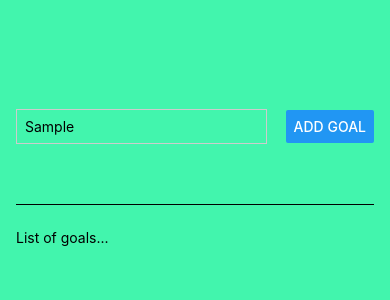
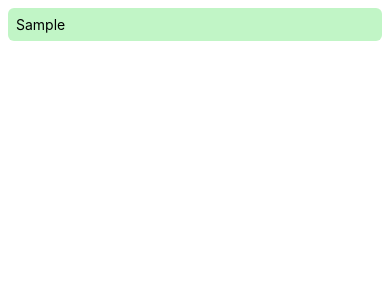
Before and after one commit to VS45/RNCourse, a React Native app: screen / in a window 390 px wide. Both pictures are taken after typing "Sample" into the empty fields and a click on the button "ADD GOAL". Shown: the top 300 px of the page. Built offline with nearby package versions, Linux system fonts and the light colour scheme.

Commit message:
Working on Modal

```diff
--- a/App.js
+++ b/App.js
@@ -1,14 +1,43 @@
-import { StyleSheet, Text, View, Button, TextInput } from "react-native";
+import { useState } from "react";
+import { StyleSheet, View, FlatList } from "react-native";
+import GoalItem from "./components/GoalItem";
+import GoalInput from "./components/GoalInput";
+export default function App() {
+  const [courseGoals, setCourseGoals] = useState([]);
 
-export default function App() {
+  function addGoalHandler(enteredGoalText) {
+    setCourseGoals((currentCourseGoals) => [
+      ...currentCourseGoals,
+      { text: enteredGoalText, id: Math.random().toString() },
+    ]);
+  }
+  function deleteItemFunction(id) {
+    console.log("Deleting", id);
+    setCourseGoals((currentCourseGoals) => {
+      return currentCourseGoals.filter((goal) => goal.id !== id);
+    });
+  }
   return (
     <View style={styles.appContainer}>
-      <View style={styles.inputContainer}>
-        <TextInput style={styles.textInput} placeholder="Your Course Goal!" />
-        <Button title="Add Goal" />
-      </View>
+      <GoalInput onAddGoal={addGoalHandler} />
+
       <View style={styles.goalsContainer}>
-        <Text>List of goals...</Text>
+        <FlatList
+          data={courseGoals}
+          renderItem={(itemData) => {
+            return (
+              <GoalItem
+                text={itemData.item.text}
+                id={itemData.item.id}
+                deleteItem={deleteItemFunction}
+              />
+            );
+          }}
+          keyExtractor={(item, index) => {
+            return item.id;
+          }}
+          alwaysBounceVertical={true}
+        ></FlatList>
       </View>
     </View>
   );
@@ -17,7 +46,6 @@
 const styles = StyleSheet.create({
   appContainer: {
     flex: 1,
-    backgroundColor: "#42f5ad",
     paddingTop: 50,
     paddingHorizontal: 16,
   },
@@ -39,5 +67,15 @@
   },
   goalsContainer: {
     flex: 4,
+    color: "#CCCCCC",
+  },
+  goalItem: {
+    margin: 8,
+    padding: 8,
+    borderRadius: 6,
+    backgroundColor: "#5e0acc",
+  },
+  textItem: {
+    color: "white",
   },
 });
--- /dev/null
+++ b/components/GoalInput.js
@@ -0,0 +1,43 @@
+import { useState } from "react";
+
+import { View, TextInput, StyleSheet, Button } from "react-native";
+
+export default function GoalInput(props) {
+  const [enteredGoalText, setEnteredGoal] = useState("");
+  function goalInputHandler(enteredText) {
+    setEnteredGoal(enteredText);
+  }
+  function addGoalHandler() {
+    props.onAddGoal(enteredGoalText);
+    setEnteredGoal("");
+  }
+  return (
+    <View style={styles.inputContainer}>
+      <TextInput
+        style={styles.textInput}
+        placeholder="Your Course Goal!"
+        onChangeText={goalInputHandler}
+        value={enteredGoalText}
+      />
+      <Button title="Add Goal" onPress={addGoalHandler} />
+    </View>
+  );
+}
+const styles = StyleSheet.create({
+  inputContainer: {
+    flex: 1,
+    flexDirection: "row",
+    justifyContent: "space-between",
+    alignItems: "center",
+    marginBottom: 24,
+    borderBottomWidth: 1,
+    borderColor: "#ccccc",
+  },
+  textInput: {
+    borderWidth: 1,
+    borderColor: "#cccccc",
+    width: "70%",
+    marginRight: 8,
+    padding: 8,
+  },
+});
--- /dev/null
+++ b/components/GoalItem.js
@@ -0,0 +1,32 @@
+import { StyleSheet, View, Text, Pressable, Modal } from "react-native";
+function GoalItem(props) {
+  return (
+    <Modal>
+      <View style={styles.goalItem}>
+        <Pressable
+          android_ripple={{ color: "green" }}
+          onPress={props.deleteItem.bind(this, props.id)}
+          style={({ pressed }) => pressed && styles.pressedItem}
+        >
+          <Text style={styles.textItem}>{props.text}</Text>
+        </Pressable>
+      </View>
+    </Modal>
+  );
+}
+
+export default GoalItem;
+const styles = StyleSheet.create({
+  goalItem: {
+    margin: 8,
+    padding: 8,
+    borderRadius: 6,
+    backgroundColor: "#c1f5c6",
+  },
+  textItem: {
+    color: "black",
+  },
+  pressedItem: {
+    opacity: 0.2,
+  },
+});
```
Also changed, not shown: assets/icon2.png (added).
